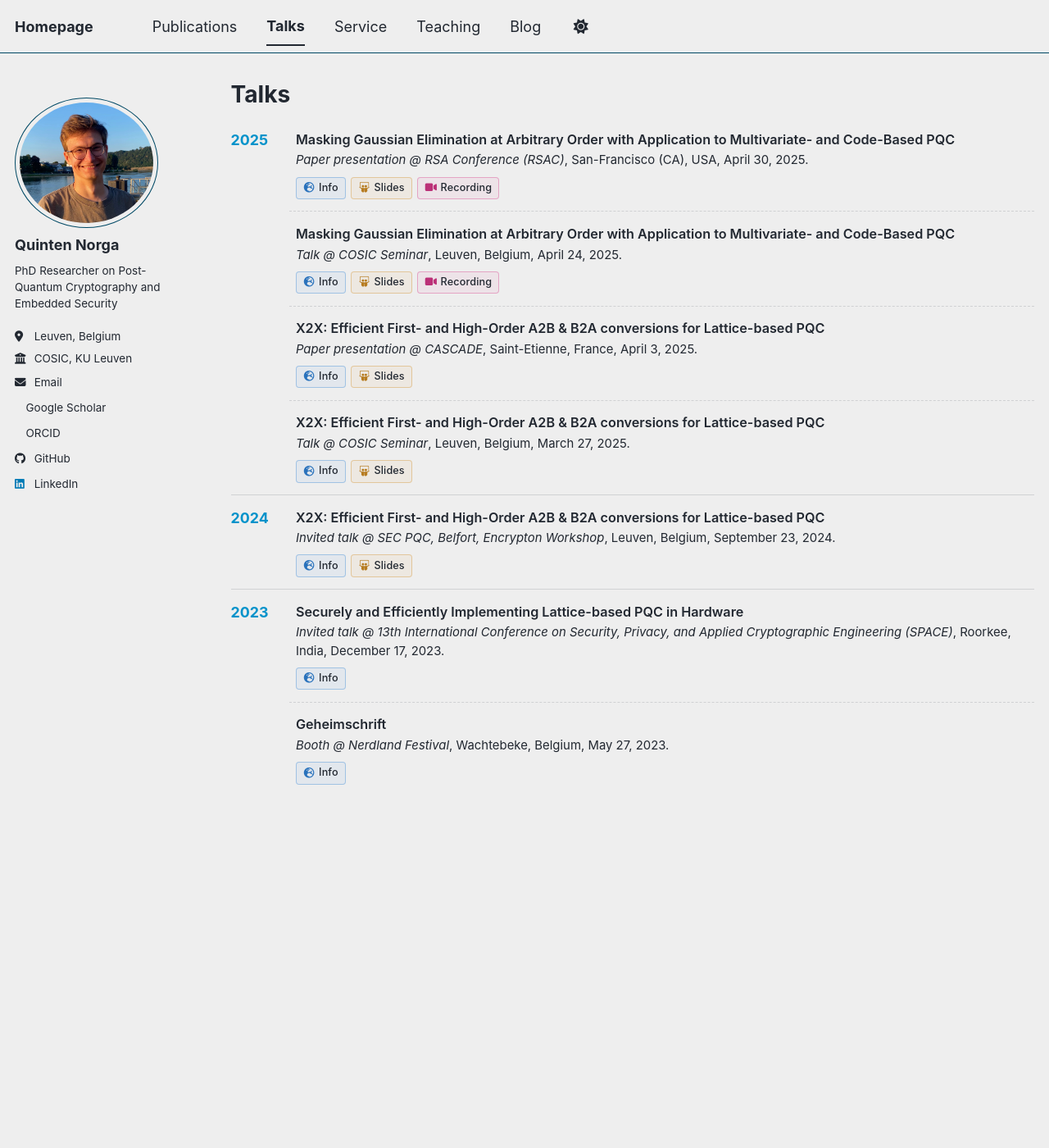
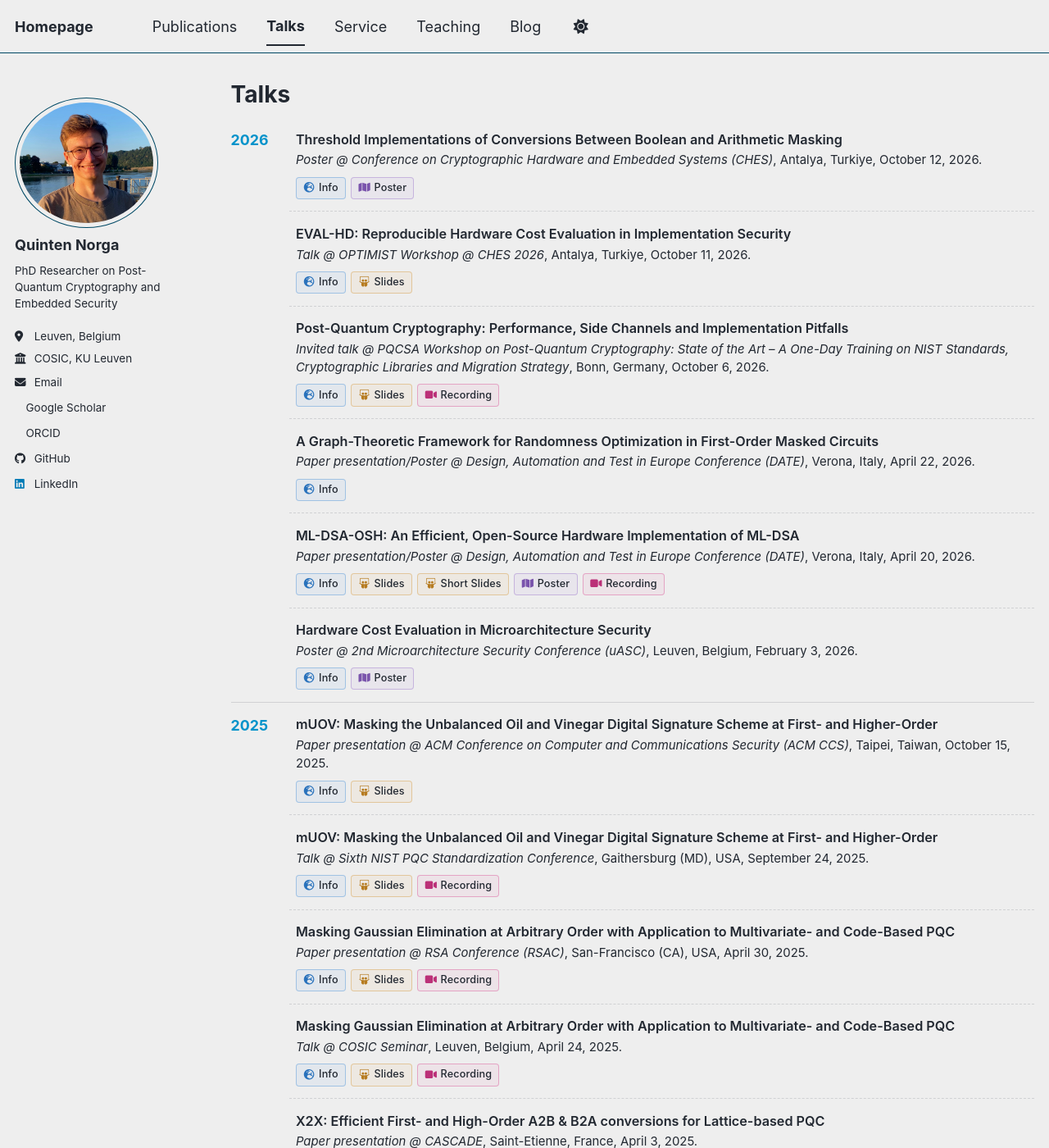
Before and after one commit to qnorga1/qnorga1.github.io, a Jekyll site: the page built from _pages/talks.html, in a window 1280 px wide and 1400 px high. Shown: the whole window at 82% size. Built offline with Jekyll 4.4.1, drawn with Linux system fonts in a browser that asks for light colours; a style sheet for code colours, icons or effects is not loaded.

Commit message:
added talks

```diff
--- a/_data/talks.yml
+++ b/_data/talks.yml
@@ -40,6 +40,91 @@
 #      Abstract text.
 
 talks:
+
+  - id: "ches26"
+    title: "Threshold Implementations of Conversions Between Boolean and Arithmetic Masking"
+    type: "Poster"
+    venue: "Conference on Cryptographic Hardware and Embedded Systems (CHES)"
+    location: "Antalya, Turkiye"
+    month: "October 12"
+    year: 2026
+    poster: true
+    website: "https://ches.iacr.org/2026/"
+
+  - id: "optimist26"
+    title: "EVAL-HD: Reproducible Hardware Cost Evaluation in Implementation Security"
+    type: "Talk"
+    venue: "OPTIMIST Workshop @ CHES 2026"
+    location: "Antalya, Turkiye"
+    month: "October 11"
+    year: 2026
+    slides: true
+    website: "https://optimist-ose.org/ches26"
+
+  - id: "pqcsa26"
+    title: "Post-Quantum Cryptography: Performance, Side Channels and Implementation Pitfalls"
+    type: "Invited talk"
+    venue: "PQCSA Workshop on Post-Quantum Cryptography: State of the Art – A One-Day Training on NIST Standards, Cryptographic Libraries and Migration Strategy"
+    location: "Bonn, Germany"
+    month: "October 6"
+    year: 2026
+    slides: true
+    website: "https://www.esat.kuleuven.be/cosic/events/pqcsa-workshop-bonn-2026/"
+    recording: "https://youtu.be/gorcv3VKK7w?si=3MBorHDr9FfIQDTW"
+
+  - id: "date26-2"
+    title: "A Graph-Theoretic Framework for Randomness Optimization in First-Order Masked Circuits"
+    type: "Paper presentation/Poster"
+    venue: "Design, Automation and Test in Europe Conference (DATE)"
+    location: "Verona, Italy"
+    month: "April 22"
+    year: 2026
+    website: "https://date26.date-conference.com/"
+
+  - id: "date26-1"
+    title: "ML-DSA-OSH: An Efficient, Open-Source Hardware Implementation of ML-DSA"
+    type: "Paper presentation/Poster"
+    venue: "Design, Automation and Test in Europe Conference (DATE)"
+    location: "Verona, Italy"
+    month: "April 20"
+    year: 2026
+    poster: true
+    slides: true
+    short-slides: true
+    website: "https://date26.date-conference.com/"
+    recording: "https://date26.date-conference.com/programme"
+
+  - id: "uasc26"
+    title: "Hardware Cost Evaluation in Microarchitecture Security"
+    type: "Poster"
+    venue: "2nd Microarchitecture Security Conference (uASC)"
+    location: "Leuven, Belgium"
+    month: "February 3"
+    year: 2026
+    poster: true
+    website: "https://uasc.cc/2026/"
+
+
+  - id: "ccs25"
+    title: "mUOV: Masking the Unbalanced Oil and Vinegar Digital Signature Scheme at First- and Higher-Order"
+    type: "Paper presentation"
+    venue: "ACM Conference on Computer and Communications Security (ACM CCS)"
+    location: "Taipei, Taiwan"
+    month: "October 15"
+    year: 2025
+    slides: true
+    website: "https://www.sigsac.org/ccs/CCS2025/"
+
+  - id: "nist25"
+    title: "mUOV: Masking the Unbalanced Oil and Vinegar Digital Signature Scheme at First- and Higher-Order"
+    type: "Talk"
+    venue: "Sixth NIST PQC Standardization Conference"
+    location: "Gaithersburg (MD), USA"
+    month: "September 24"
+    year: 2025
+    slides: true
+    recording: "https://csrc.nist.gov/Events/2025/6th-pqc-standardization-conference"
+    website: "https://csrc.nist.gov/Events/2025/sixth-pqc-standardization-conference"
 
   - id: "rsac25"
     title: "Masking Gaussian Elimination at Arbitrary Order with Application to Multivariate- and Code-Based PQC"
--- a/_data/teaching.yml
+++ b/_data/teaching.yml
@@ -68,7 +68,7 @@ msc:
     # award: 'Best thesis award (dummy)'
   - name: 'Pieter Adriaens, Jules Franssens, Nelson Goossens, Adam Kopec, Quinten Martens'
     year: 2025 - 2026
-  - name: 'Smith Neba Chi, Njokom Courage, Stelios Manasidis, Marius Blaise Pilah Mbiesset, Khan Keren Mengwi, Subhradip Palchaudhuri, Henri Vermeersch'
+  - name: 'Loic van Baren, Smith Neba Chi, Njokom Courage, Stelios Manasidis, Marius Blaise Pilah Mbiesset, Khan Keren Mengwi, Subhradip Palchaudhuri, Henri Vermeersch'
     year: 2024 - 2025
   - name: 'Loic van Baren, Uttam Kumar Ojha'
     year: 2023 - 2024
--- a/_sass/layout/_entries.scss
+++ b/_sass/layout/_entries.scss
@@ -203,6 +203,7 @@ a.pub-title:hover {
 }
 
 .ref-btn-pdf    { --btn-hue: #c0392b; }  /* PDF */
+.ref-btn-doi    { --btn-hue: #4c5fd5; }  /* DOI */
 .ref-btn-web    { --btn-hue: #2a7fd4; }  /* Website, Info, course pages */
 .ref-btn-slides { --btn-hue: #d08a1c; }  /* Slides, Short Slides */
 .ref-btn-poster { --btn-hue: #8a5cc2; }  /* Poster */
```
Also changed, not shown: 9 other files.
